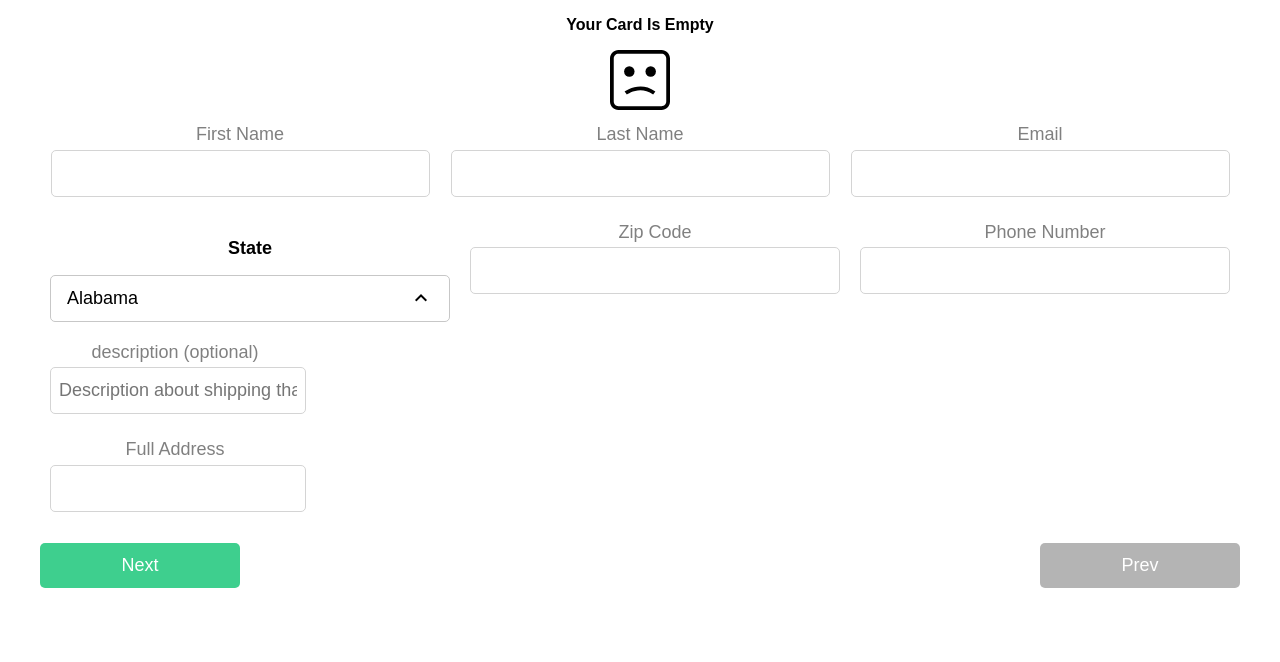
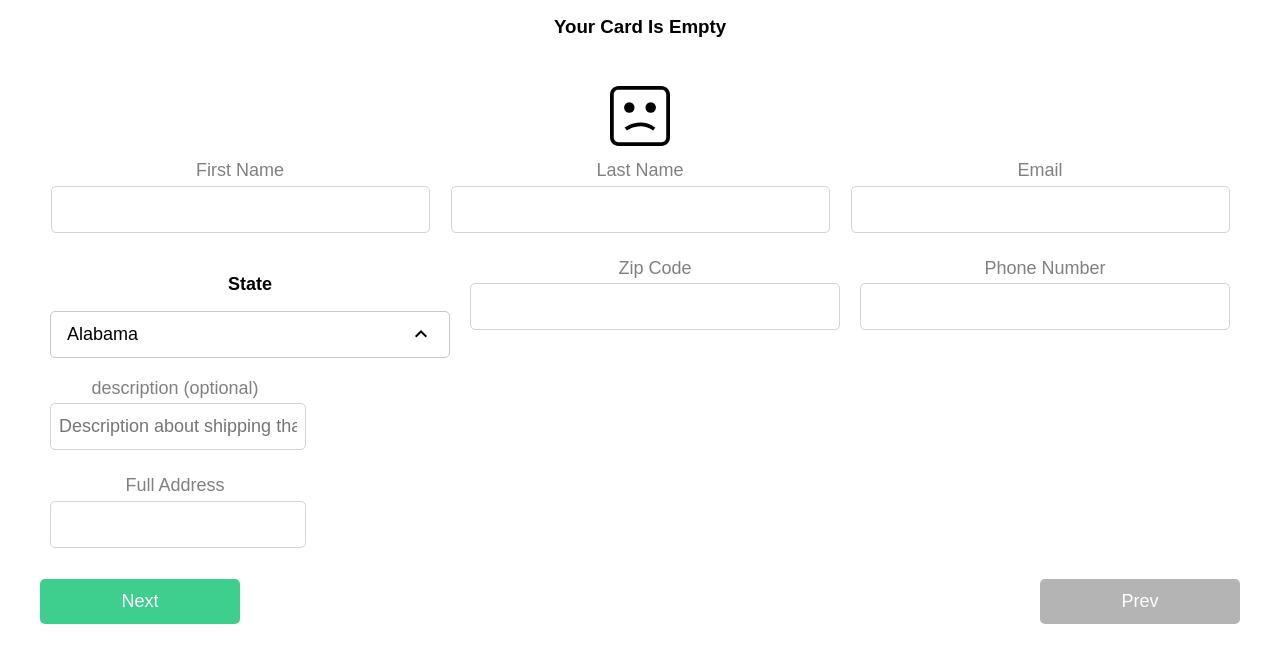
Before and after one commit to ariannargesi/StickerShop, a React (Create React App) app: page /checkout in a window 1280 px wide. Shown: the top 662 px of the page. Built offline with nearby package versions, Linux system fonts and the light colour scheme.

Commit message:
styles edited

```diff
--- a/src/components/CartItems/CardItems.js
+++ b/src/components/CartItems/CardItems.js
@@ -9,7 +9,7 @@ const CardItems = (props) => {
 
   const CartIsEmpty =
   <div className={"empty-card"}>
-      <h4>Your Card Is Empty</h4>
+      <h3>Your Card Is Empty</h3>
       <div>
         <img src={sad} alt=""/>
       </div>
--- a/src/components/CartItems/CardItems.scss
+++ b/src/components/CartItems/CardItems.scss
@@ -14,5 +14,6 @@
   align-items: center;
   img {
     width: 60px;
+    margin-top: 2rem;
   }
 }
```
